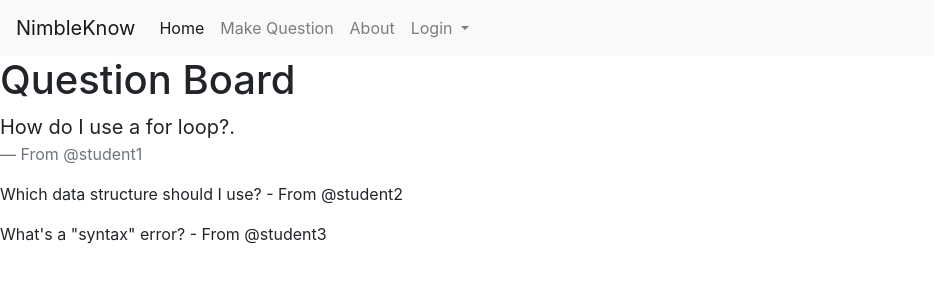
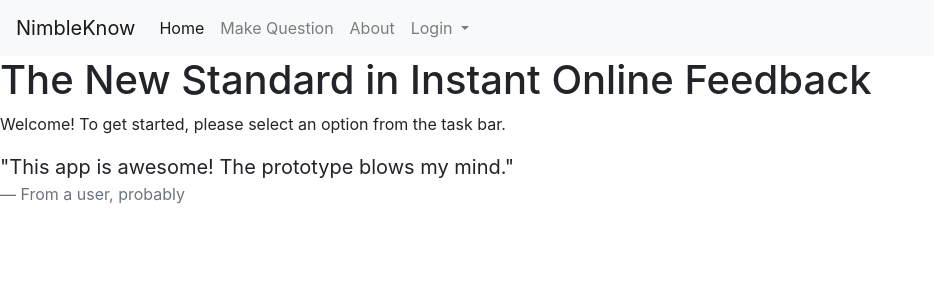
Before and after one commit to wwu-csci-497/csci-497-project-classroomfeedbacksystem, a Flask app: page / in a window 1280 px wide. Shown: the top 300 px of the page, without its empty margins (0-934 px from the left). Run offline with Flask 2, Linux system fonts and the light colour scheme; some libraries are stand-ins or nearby versions.

Commit message:
Update home.html

```diff
--- a/flaskr/templates/review/home.html
+++ b/flaskr/templates/review/home.html
@@ -1,17 +1,12 @@
 {% extends 'base.html' %}
 
 {% block header %}
-  <h1>{% block title %}Question Board{% endblock %}</h1>
+  <h1>{% block title %}The New Standard in Instant Online Feedback{% endblock %}</h1>
 {% endblock %}
 {% block content %}
+    <p>Welcome! To get started, please select an option from the task bar.</p>
   <blockquote class="blockquote">
-    <p class="mb-0">How do I use a for loop?.</p>
-    <footer class="blockquote-footer">From @student1</footer>
+    <p class="mb-0">"This app is awesome! The prototype blows my mind."</p>
+    <footer class="blockquote-footer">From a user, probably</footer>
 </blockquote>
-  <blockquote>
-    Which data structure should I use? - From @student2
-  </blockquote>
-  <blockquote>
-    What's a "syntax" error? - From @student3
-  </blockquote>
 {% endblock %}
```
